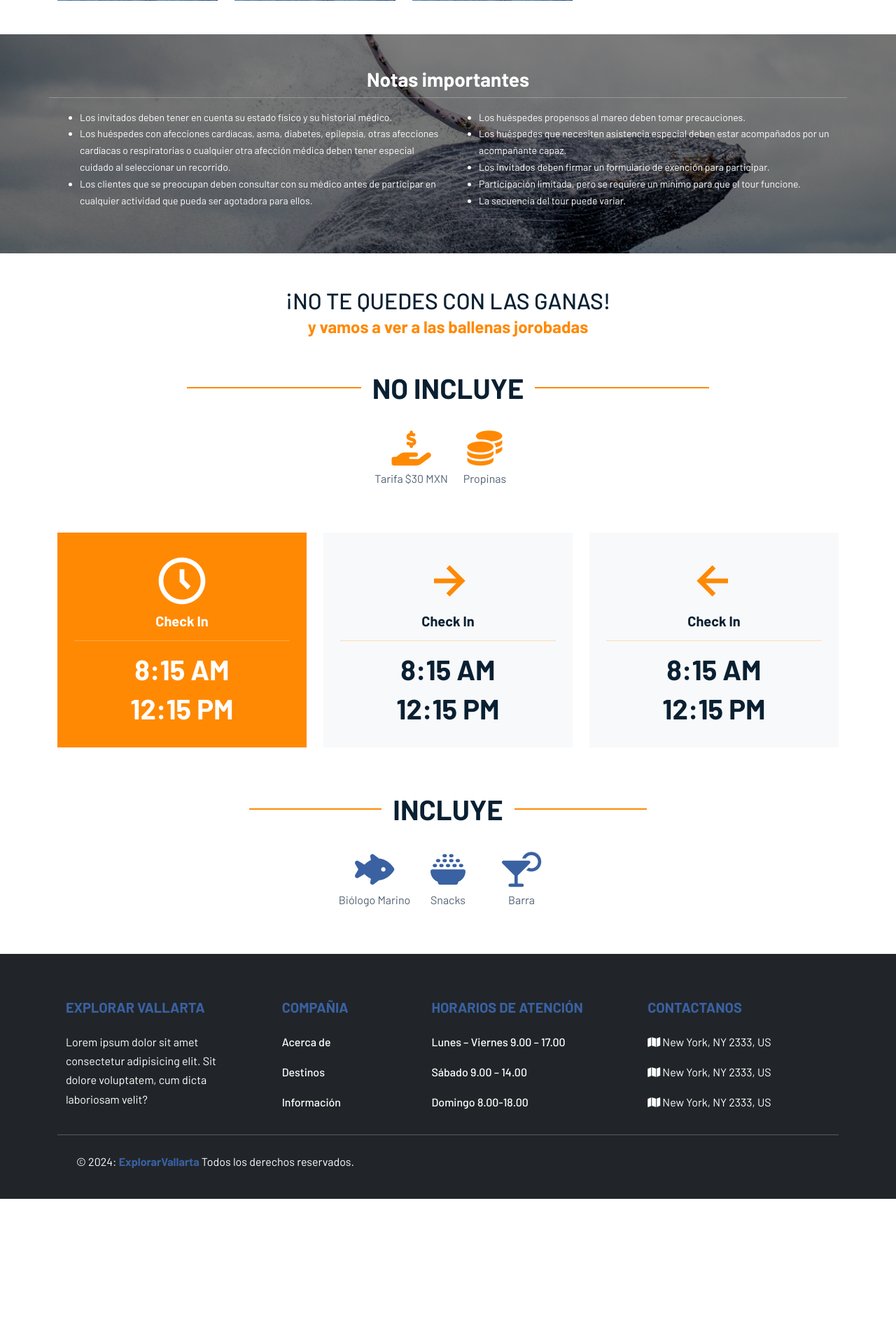
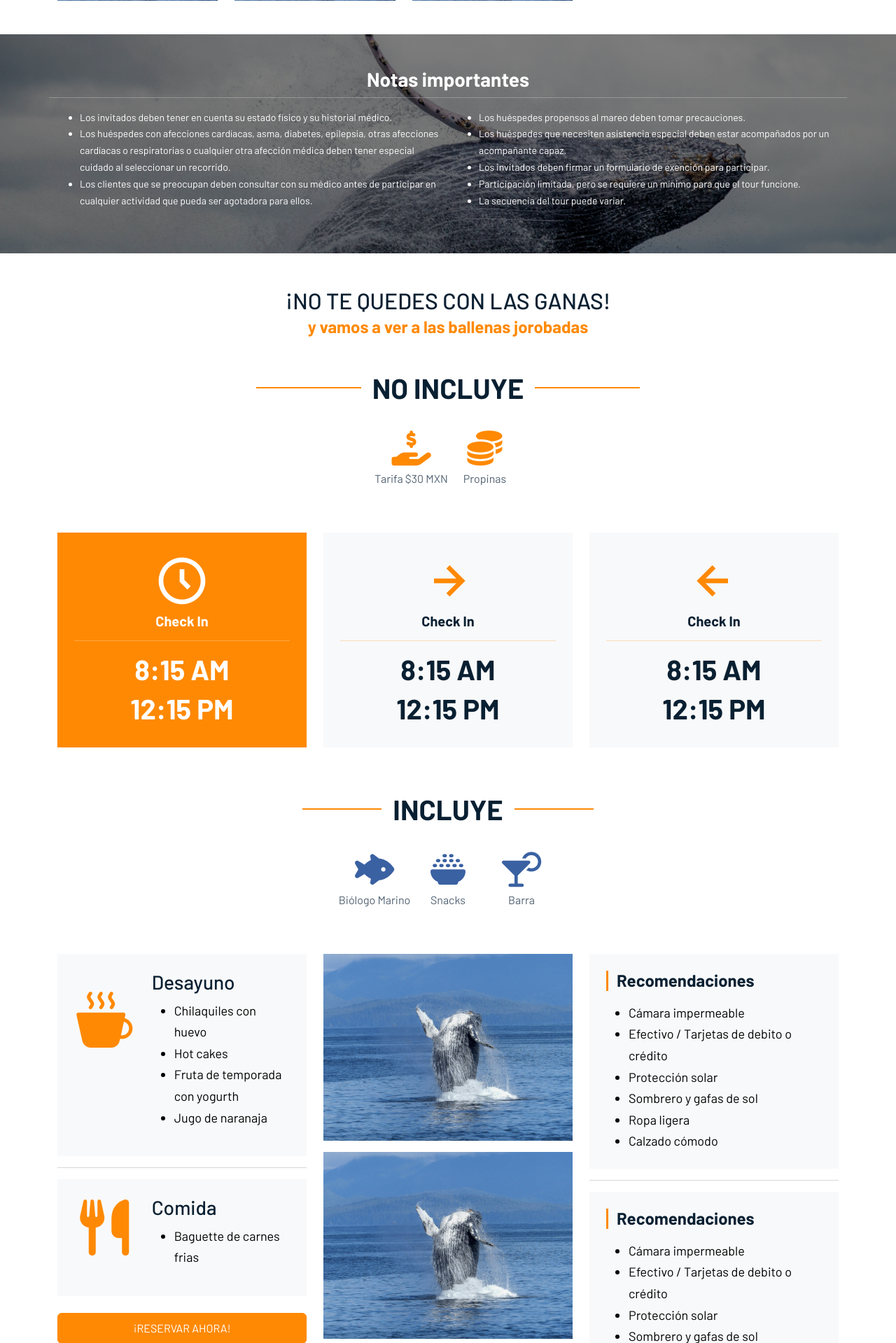
Before and after one commit to Lyshuan20/Tours_Website, a PHP site: page /info_tour.php in a window 1280 px wide. Shown: the part 877-2796 px from the top of the page at 70% size. Before the commit the page ends 2590 px from the top, so only its background shows below. Run offline with PHP 8.4, Linux system fonts and the light colour scheme.

Commit message:
Second commit

```diff
--- a/css/info_style.css
+++ b/css/info_style.css
@@ -41,10 +41,10 @@
 .title-info-tour::before{
     position: absolute;
     content: "";
-    width: 100%;
+    width: 60%;
     height: 2px;
     top: 50%;
-    left: -100%;
+    left: -60%;
     margin-top: -1px;
     background: #FF8903;
 }
@@ -52,10 +52,10 @@
 .title-info-tour::after{
     position: absolute;
     content: "";
-    width: 100%;
+    width: 60%;
     height: 2px;
     top: 50%;
-    right: -100%;
+    right: -60%;
     margin-top: -1px;
     background: #FF8903;
 }
@@ -84,3 +84,32 @@
     justify-content: center;
     max-width: 105px;
 }
+
+/* ----- SI INCLUYE ----- */
+.img-foto-incluye {
+    max-width: 100%;
+    height: auto;
+}
+
+.item-comida li{
+    font-size: 18px;
+    color: black;
+}
+
+.mini-title{
+    position: relative;
+    display: inline-block;
+    padding-left: 15px;
+    margin: 0;
+}
+
+.mini-title::before {
+    content: '';
+    position: absolute;
+    left: 0;
+    top: 0;
+    bottom: 0;
+    width: 3px;
+    height: 100%;
+    background-color: var(--secondary);
+}
--- a/info_tour.php
+++ b/info_tour.php
@@ -15,11 +15,13 @@
     <!-- owl carousel -->
     <link rel="stylesheet" href="https://cdnjs.cloudflare.com/ajax/libs/OwlCarousel2/2.3.4/assets/owl.carousel.min.css">
     <!-- archivo css -->
+    <link rel="stylesheet" href="css/info_style.css" />
     <link rel="stylesheet" href="css/style.css" />
-    <link rel="stylesheet" href="css/info_style.css" />
 </head>
 
 <body>
+    <!--======== MODAL RESERVA ========-->
+
     <!--======== NAVBAR ========-->
     <?php include 'components/navbar.php'; ?>
 
@@ -50,7 +52,7 @@
                     <h3 class="semi-bold">Tarifa Adulto:</h3>
                     <h1>$1,400.00 MXN</h1>
                     <p class="text-secondary semi-bold" style="font-size: 14px;">IMPUESTOS INCLUIDOS</p>
-                    <button class="btn btn-primary w-100">RESERVAR AHORA</button>
+                    <a class="btn btn-primary w-100" href="reserva_prueba.php">¡RESERVAR AHORA!</a>
                 </div>
                 <p class="text-center semi-bold">LOS HUESPEDES MENORES DE 12 AÑOS DEBERAN ESTAR ACOMPAÑADOS POR EL PADRE O TUTOR TODO EL TIEMPO.</p>
                 <div class="row icon-grid">
@@ -174,15 +176,95 @@
                         <p>Barra</p>
                     </div>
                 </div>
+                <!--**Info tour**-->
+                <div class="row mt-5 horario-icons mb-5">
+                    <!--Comidas-->
+                    <div class="col-md-4 mb-3">
+                        <!--Desayuno-->
+                        <div class="p-4 bg-light text-center mb-3">
+                            <div class="row">
+                                <!------>
+                                <div class="col-md-4"><i class="bi bi-cup-hot-fill p-0 mb-0"></i></div>
+                                <!------>
+                                <div class="col text-start">
+                                    <h3 class="semi-bold">Desayuno</h3>
+                                    <ul class="item-comida">
+                                        <li>Chilaquiles con huevo</li>
+                                        <li>Hot cakes</li>
+                                        <li>Fruta de temporada con yogurth</li>
+                                        <li>Jugo de naranaja</li>
+                                    </ul>
+                                </div>
+                            </div>
+                        </div>
+                        <hr>
+                        <!--Comida-->
+                        <div class="p-4 bg-light text-center mb-4">
+                            <div class="row">
+                                <!------>
+                                <div class="col-md-4"><i class="fa-solid fa-utensils"></i></div>
+                                <!------>
+                                <div class="col text-start">
+                                    <h3 class="semi-bold">Comida</h3>
+                                    <ul class="item-comida">
+                                        <li>Baguette de carnes frias</li>
+                                    </ul>
+                                </div>
+                            </div>
+                        </div>
+                        <a class="btn btn-primary w-100" href="reserva_prueba.php">¡RESERVAR AHORA!</a>
+                    </div>
+                    <!--Fotos ballenas-->
+                    <div class="col-md-4 mb-3 pb-2">
+                        <div class="text-center">
+                            <img src="images/list-tour5.jpg" alt="" class="mb-3 img-foto-incluye">
+                            <img src="images/list-tour5.jpg" alt="" class="mb-3 img-foto-incluye">
+                        </div>
+                    </div>
+                    <!--Recomendaciones y calendario-->
+                    <div class="col-md-4 mb-3">
+                        <!--Calendario-->
+                        <div class="p-4 bg-light text-start mb-3">
+                            <h4 class="mb-3 mini-title">Recomendaciones</h4>
+                            <ul class="item-comida m-0">
+                                <li>Cámara impermeable</li>
+                                <li>Efectivo / Tarjetas de debito o crédito</li>
+                                <li>Protección solar</li>
+                                <li>Sombrero y gafas de sol</li>
+                                <li>Ropa ligera</li>
+                                <li>Calzado cómodo</li>
+                            </ul>
+                        </div>
+                        <hr>
+                        <!--Recomn-->
+                        <div class="p-4 bg-light text-start mb-3">
+                            <h4 class="mb-3 mini-title">Recomendaciones</h4>
+                            <ul class="item-comida m-0">
+                                <li>Cámara impermeable</li>
+                                <li>Efectivo / Tarjetas de debito o crédito</li>
+                                <li>Protección solar</li>
+                                <li>Sombrero y gafas de sol</li>
+                                <li>Ropa ligera</li>
+                                <li>Calzado cómodo</li>
+                            </ul>
+                        </div>
+                    </div>
+                </div>
             </div>
-
-
         </div>
     </div>
 
     <!--======== FOOTER ========-->
     <?php include 'components/footer.php'; ?>
 
+    <!-- BOOTSTRAP JS -->
+    <script src="https://cdn.jsdelivr.net/npm/bootstrap@5.2.3/dist/js/bootstrap.bundle.min.js"></script>
+    <!-- JQUERY CDN -->
+    <script src="https://cdnjs.cloudflare.com/ajax/libs/jquery/3.7.1/jquery.min.js"></script>
+    <!-- CAROUSEL -->
+    <script src="https://cdnjs.cloudflare.com/ajax/libs/OwlCarousel2/2.3.4/owl.carousel.min.js"></script>
+    <!-- JS FILE -->
+    <script src="js/main.js"></script>
     </body>
 
 </html>
--- a/js/main.js
+++ b/js/main.js
@@ -22,4 +22,5 @@
       },
     },
   });
+
 })(jQuery);
```
Also changed, not shown: db/procesar_reserva.php (added, +40 -0 lines), reserva_prueba.php (added, +134 -0 lines).
